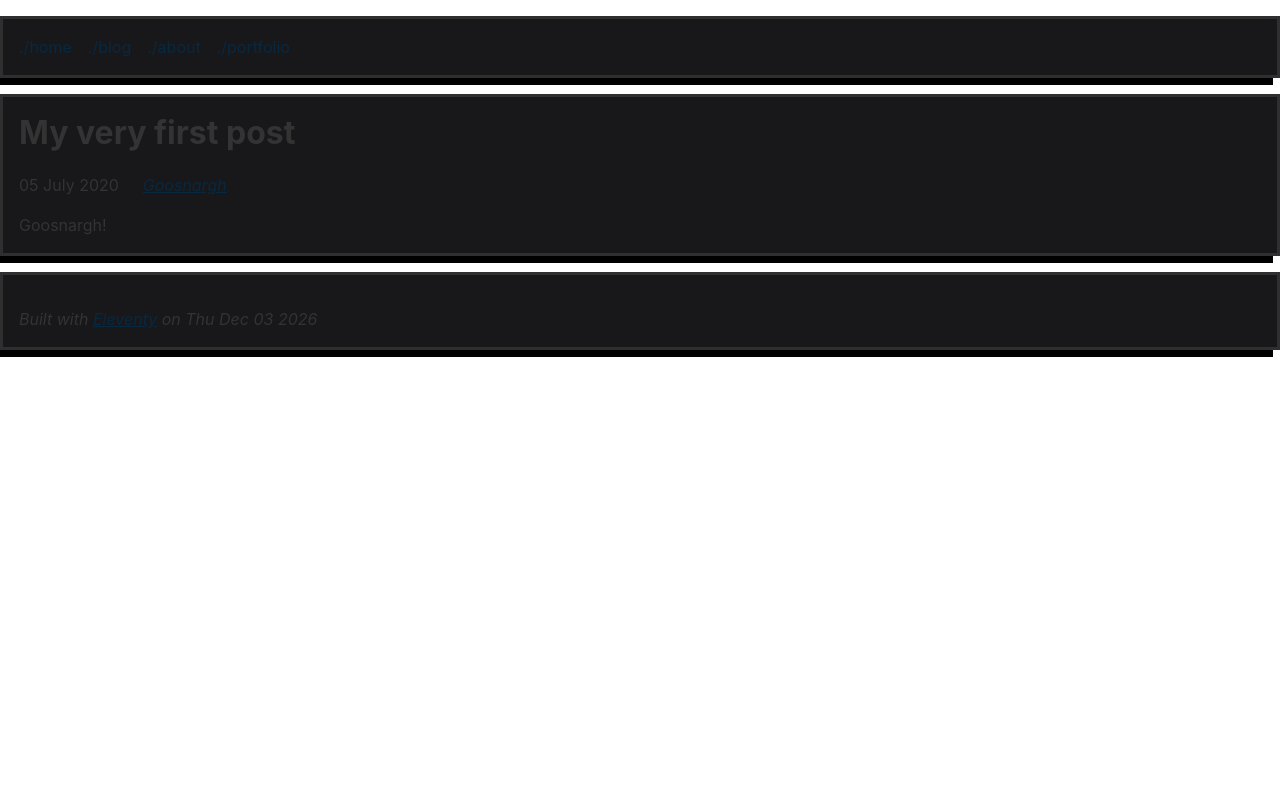
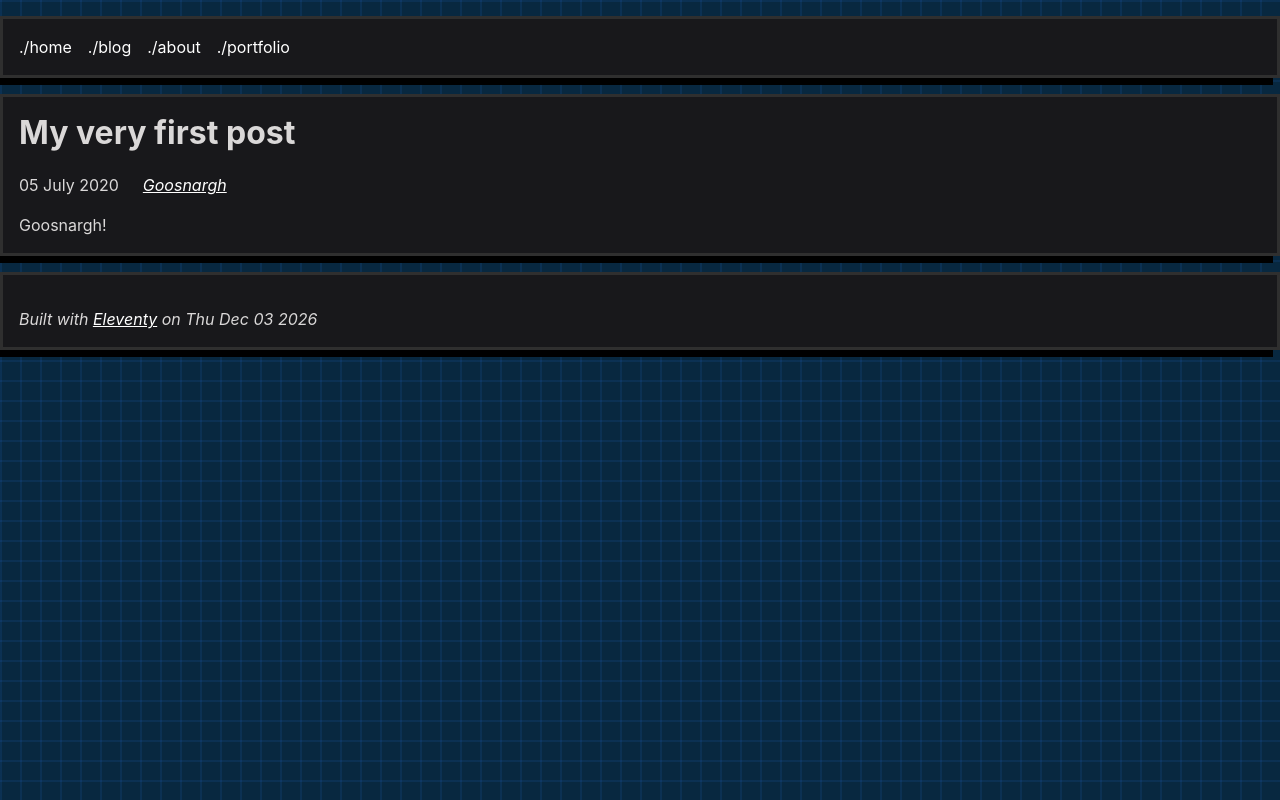
Before and after one commit to matteo-girardi/matteo-girardi.github.io, an Eleventy site: page content/blog/2020-07-05-very-first-post.md in a window 1280 px wide. Built offline with nearby package versions, Linux system fonts and the light colour scheme; Eleventy itself is replaced by a stand-in of ours; files that its build step writes are made by us from their sources; what @zachleat/heading-anchors, zod-validation-error would draw is missing.

Commit message:
Force dark theme. TODO light theme!

```diff
--- a/public/css/index.css
+++ b/public/css/index.css
@@ -10,12 +10,12 @@
 :root {
 	--font-family: -apple-system, system-ui, sans-serif;
 	--font-family-monospace: Consolas, Menlo, Monaco, Andale Mono WT, Andale Mono,
-		Lucida Console, Lucida Sans Typewriter, DejaVu Sans Mono,
-		Bitstream Vera Sans Mono, Liberation Mono, Nimbus Mono L, Courier New,
-		Courier, monospace;
+		Lucida Console, Lucida Sans Typewriter, DejaVu Sans Mono, Bitstream Vera Sans Mono,
+		Liberation Mono, Nimbus Mono L, Courier New, Courier, monospace;
 }
 
 /* Theme colors */
+/* ----------- TODO: light theme -----------
 :root {
 	--color-gray-20: #e0e0e0;
 	--color-gray-50: #c0c0c0;
@@ -30,15 +30,15 @@
 	--text-color-link-visited: #17050f;
 
 	--syntax-tab-size: 2;
-}
+} */
 
-@media (prefers-color-scheme: dark) {
+/* @media (prefers-color-scheme: dark) { */
 :root {
 	--color-gray-20: #e0e0e0;
 	--color-gray-50: #c0c0c0;
 	--color-gray-90: #dad8d8;
 
-		/* --text-color is assigned to --color-gray-_ above */
+	--text-color: var(--color-gray-90);
 	/* --text-color-link: #1493fb; */
 	--text-color-link: #fff;
 	/* --text-color-link-active: #6969f7; */
@@ -60,7 +60,7 @@
 		linear-gradient(to bottom, #2b7fff1a 2px, transparent 1px);
 	background-size: 20px 20px;
 }
-}
+/* } */
 
 /* Global stylesheet */
 * {
```
Lines whose indentation alone changed are shown as unchanged.
